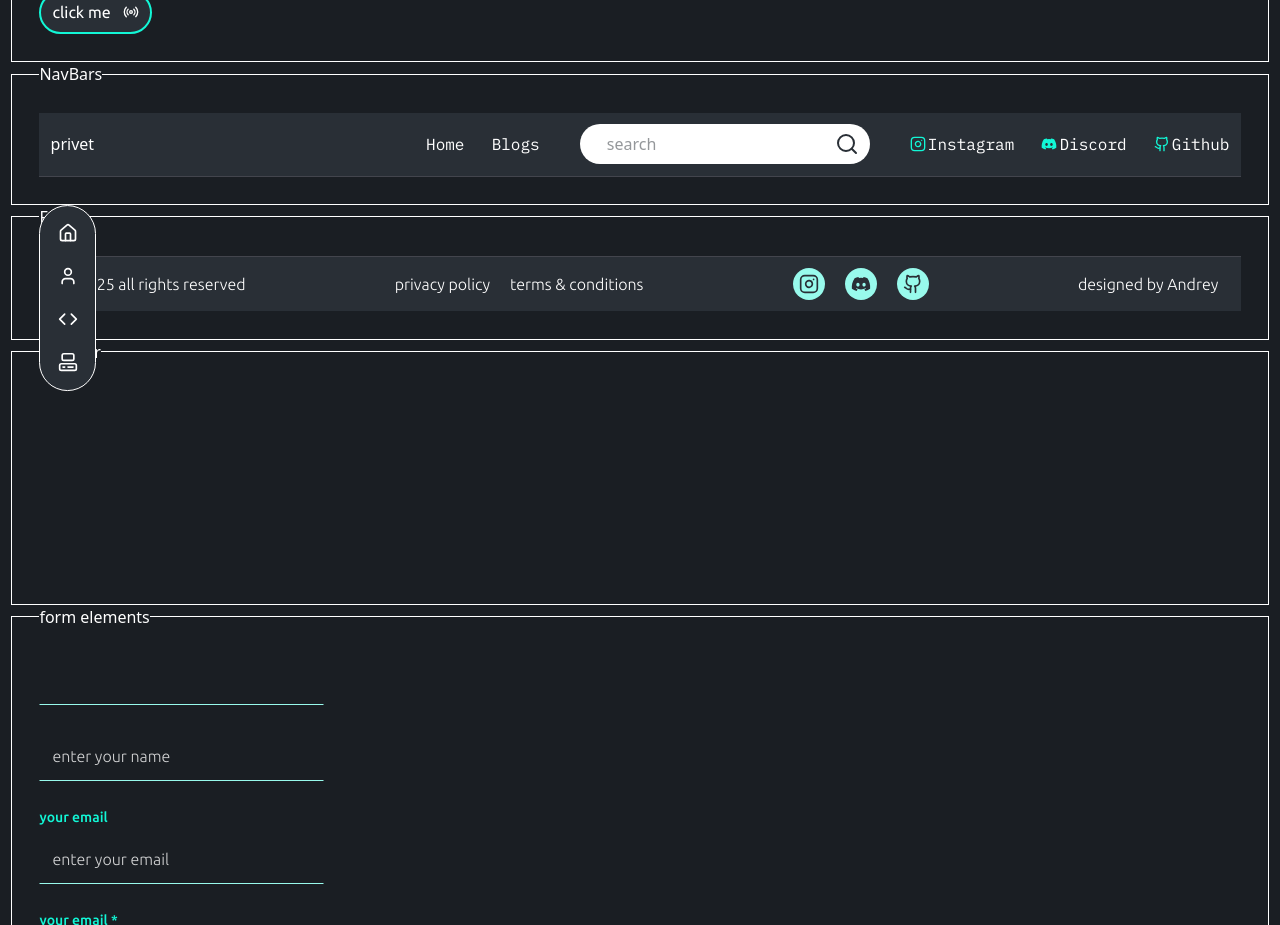
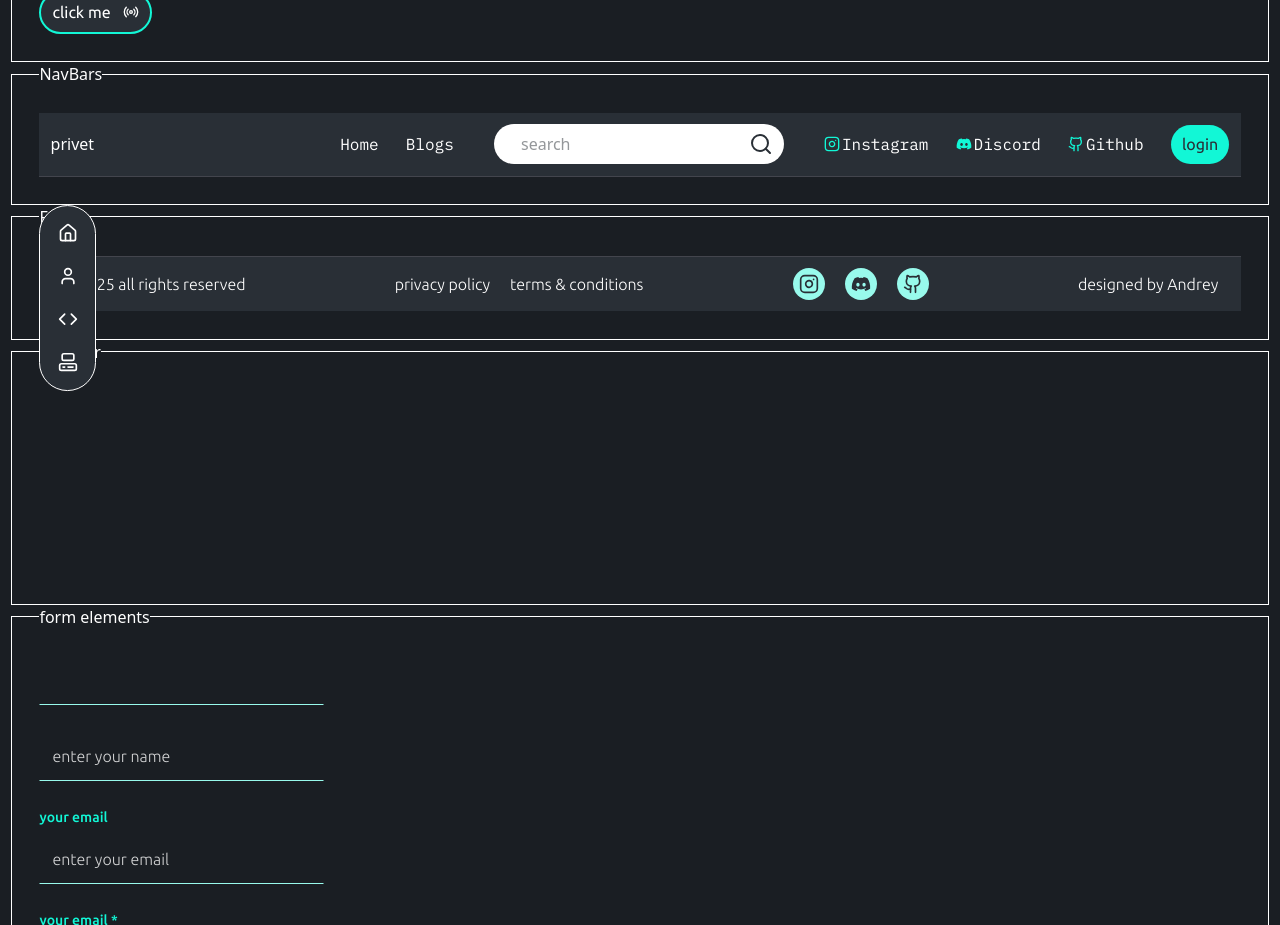
Before and after one commit to xv2Zzx5/portfolio, a React (Vite) app: page /ui in a window 1280 px wide. Shown: the part 980-1905 px from the top of the page. Built offline with nearby package versions, Linux system fonts and the light colour scheme; no server answers.

Commit message:
added login button

```diff
--- a/src/api/index.ts
+++ b/src/api/index.ts
@@ -4,7 +4,7 @@ class API {
     private client:AxiosInstance
     constructor(){
         this.client = axios.create({
-            baseURL: "https://portfolioapi.vercel.app",//"http://localhost:8000",
+            baseURL: import.meta.env.VITE_API_URL,
             headers:{
                 "Content-Type":"application/json"
             }
--- a/src/components/Nav.tsx
+++ b/src/components/Nav.tsx
@@ -1,6 +1,6 @@
 import React, { useState } from "react";
 
-import { NavLink } from "react-router-dom";
+import { NavLink, useNavigate } from "react-router-dom";
 import Typography from "./Typography";
 import { LuSearch, LuX } from "react-icons/lu";
 import { cn } from "../libs";
@@ -27,6 +27,7 @@ const Nav: React.FC<IProps> = ({
     const [isSearchOpened, setIsSearchOpened] = useState<boolean>(!isTablet);
     const [search, setSearch] = useState<string>("");
     const auth = useAuth();
+    const navigate = useNavigate();
     const navbar = navItems.map((navitem) => (
         <li key={navitem.to}>
             <Typography variant="para-M">
@@ -99,11 +100,22 @@ const Nav: React.FC<IProps> = ({
                 </div>
                 <ul className="sm:flex gap-2 hidden items-center">
                     {sn}
-                    {auth.username && (
+                    {auth.token ? (
                         <li className="flex gap-1 items-center">
                             <p>hi, {auth.username}</p>
                             <Button variant="primary" onClick={auth.logout}>
                                 logout
+                            </Button>
+                        </li>
+                    ) : (
+                        <li className="flex gap-1 items-center">
+                            <Button
+                                variant="primary"
+                                onClick={() => {
+                                    navigate("/admin/login");
+                                }}
+                            >
+                                login
                             </Button>
                         </li>
                     )}
--- a/src/components/SideBar.tsx
+++ b/src/components/SideBar.tsx
@@ -4,8 +4,9 @@ import { cn } from "../libs";
 import { Link } from "react-scroll";
 import useAuth from "../context/auth";
 import { useMediaQuery } from "react-responsive";
-import { LuLogOut } from "react-icons/lu";
+import { LuDoorOpen, LuLogOut } from "react-icons/lu";
 import Button from "./Button";
+import { useNavigate } from "react-router-dom";
 interface IProps {
     position?: "left" | "right";
     sideBarItems: SideBarItem[];
@@ -15,6 +16,7 @@ const SideBar = React.forwardRef<HTMLDivElement, IProps>(
     ({ position, sideBarItems, className }, ref) => {
         const auth = useAuth();
         const isTablet = useMediaQuery({ maxWidth: 640 });
+        const navigate = useNavigate();
         return (
             <aside
                 ref={ref}
@@ -45,22 +47,31 @@ const SideBar = React.forwardRef<HTMLDivElement, IProps>(
                             >
                                 <Icon className="size-5" />
                             </Link>
-                            <span className="absolute block p-0.75 bg-white text-dark-200 rounded-md min-w-fit text-center -right-[102%] top-1/2 translate-x-full opacity-0 -translate-y-1/3  peer-hover:opacity-100 peer-hover:-translate-y-1/2 duration-100 ">
+                            <span className="absolute sm:block hidden p-0.75 bg-white text-dark-200 rounded-md min-w-fit text-center -right-[102%] top-1/2 translate-x-full opacity-0 -translate-y-1/3  peer-hover:opacity-100 peer-hover:-translate-y-1/2 duration-100 ">
                                 {label}
                             </span>
                         </div>
                     ))}
-                {isTablet && (
+                {isTablet &&
+                    (auth.token ? (
                         <Button
                             variant="primary"
                             className="p-0.75"
                             icon={<LuLogOut />}
                             onClick={() => {
                                 auth.logout();
-                            console.log("LOGOUT");
                             }}
                         />
-                )}
+                    ) : (
+                        <Button
+                            variant="primary"
+                            className="p-0.75"
+                            icon={<LuDoorOpen />}
+                            onClick={() => {
+                                navigate("/admin/login");
+                            }}
+                        />
+                    ))}
             </aside>
         );
     }
```
Also changed, not shown: 1 other file (tests, documents, lock files or other folders). Lines whose indentation alone changed are shown as unchanged.
